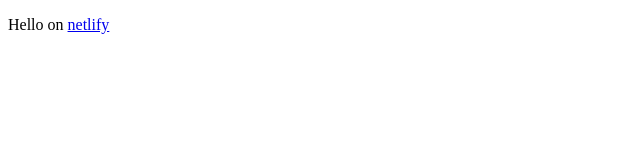
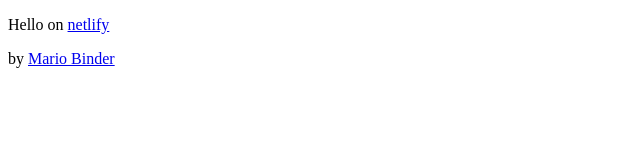
Before and after one commit to MarioBinder/netlifyTest, a plain HTML site: page index.html in a window 1280 px wide. Shown: the whole page, without its empty margins (0-640 px from the left). Drawn offline with Linux system fonts and the light colour scheme.

Commit message:
https://app.netlify.com/ added

```diff
--- a/index.html
+++ b/index.html
@@ -5,5 +5,6 @@
 </head>
 <body>
 <p>Hello on <a href="https://trusting-fermat-4591ff.netlify.com/">netlify</a></p>
+<p>by <a href="https://app.netlify.com/">Mario Binder</a></p>
 </body>
 </html>
```
